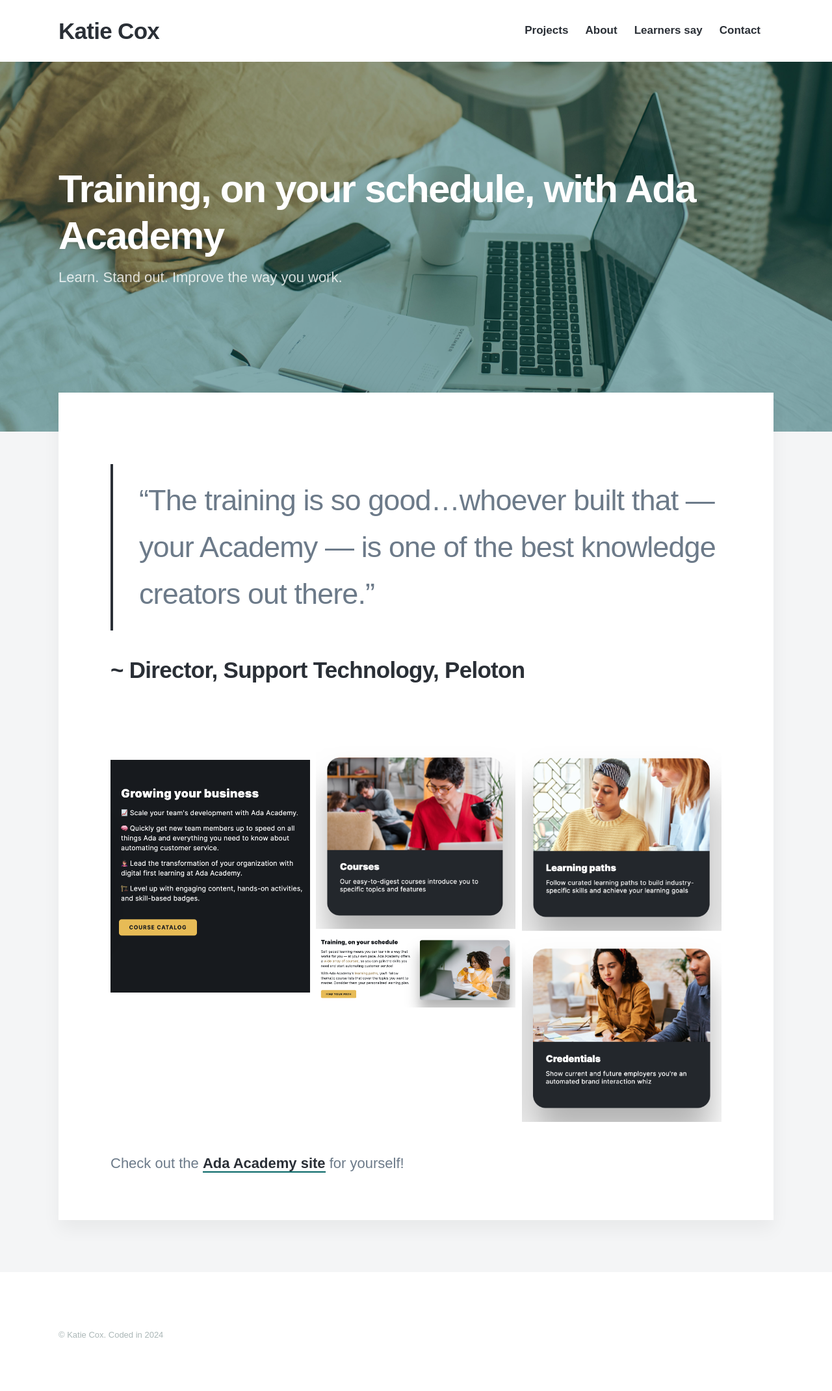
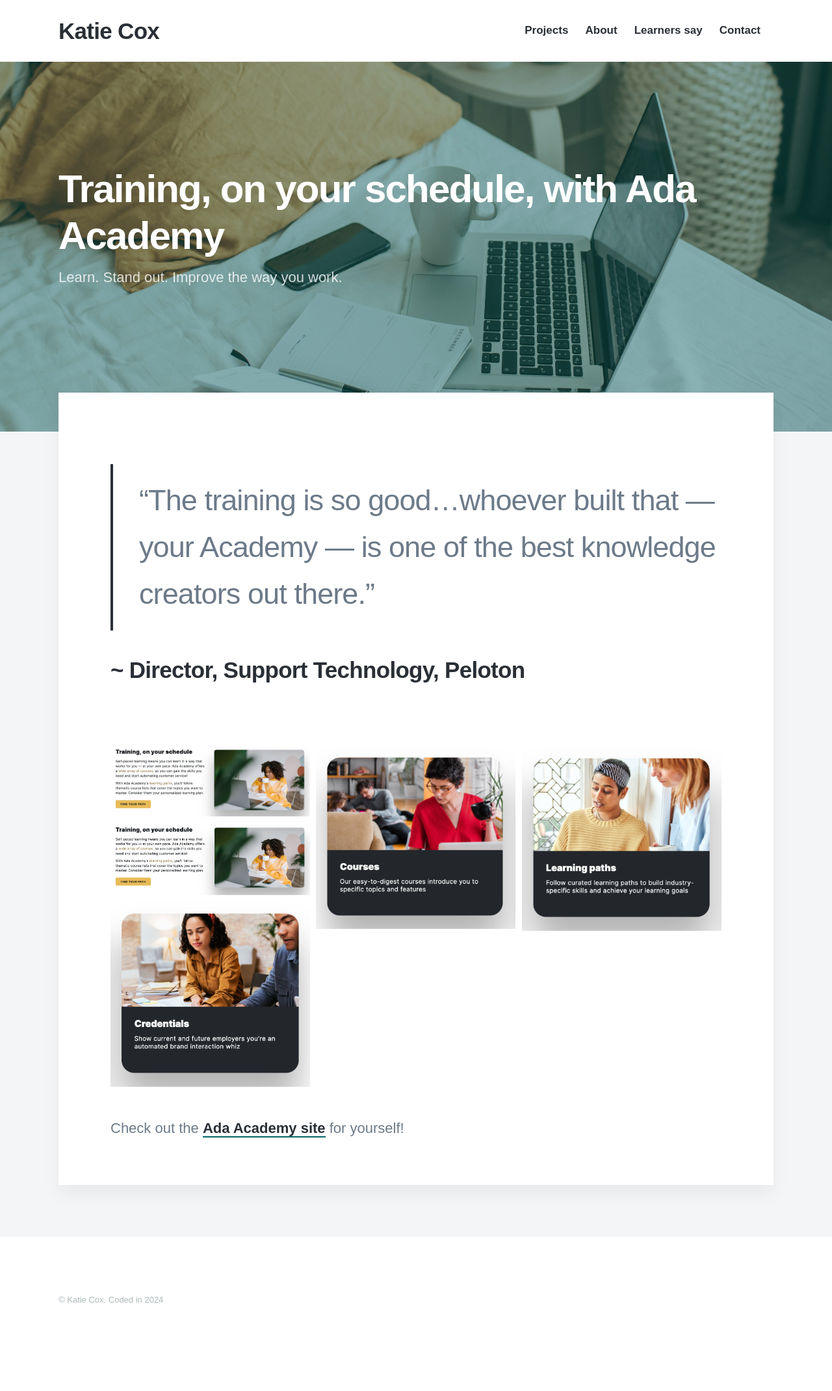
Before and after one commit to cox-katie/portfolio, a Jekyll site: the page built from _projects/ada-academy.md, in a window 1280 px wide. Shown: the whole page at 65% size. Built offline with Jekyll 4.4.1, drawn with Linux system fonts in a browser that asks for light colours; nearby versions of some CDN libraries; some web fonts are replaced; after the commit the page ends 2086 px from its top, so only the background shows below that.

Commit message:
image updates

```diff
--- a/_projects/ada-academy.md
+++ b/_projects/ada-academy.md
@@ -15,7 +15,7 @@
 <br>
 
 <div class="gallery" data-columns="3">
-    <img src="/images/Ada-Academy/portrait-attempt.png">
+    <img src="/images/Ada-Academy/Untitled design (1).png">
     <img src="/images/Ada-Academy/courses.png">
     <img src="/images/Ada-Academy/learning-path.png">
     <img src="/images/Ada-Academy/ScreenShot Tool -20240216084115.png">
```
Also changed, not shown: images/Ada-Academy/Untitled design (1).png (added), 2 other files.
